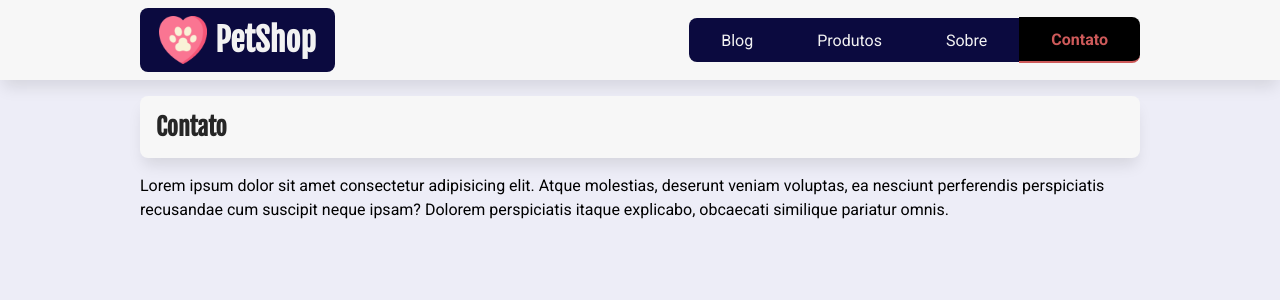
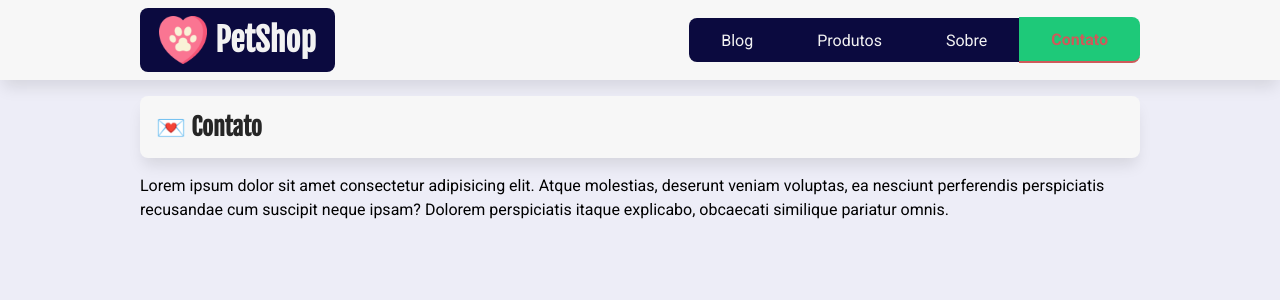
Before and after one commit to PauloHenrique00-tech/petshop, a Next.js app: page /contato in a window 1280 px wide. Shown: the top 300 px of the page. Built offline with nearby package versions, Linux system fonts and the light colour scheme.

Commit message:
Adiciona módulos de CSS às páginas

```diff
--- /dev/null
+++ b/src/app/contato/contato.module.css
@@ -0,0 +1,5 @@
+.conteudo {
+  h2::before {
+    content: "💌 ";
+  }
+}
--- a/src/app/contato/page.tsx
+++ b/src/app/contato/page.tsx
@@ -1,4 +1,5 @@
 // src/app/contatos/page.tsx
+import estilos from "./contato.module.css";
 import { Metadata } from "next";
 
 export const metadata: Metadata = {
@@ -8,7 +9,7 @@
 
 export default function Contato() {
   return (
-    <section>
+    <section className={estilos.conteudo}>
       <h2>Contato</h2>
       <p>
         Lorem ipsum dolor sit amet consectetur adipisicing elit. Atque
--- /dev/null
+++ b/src/app/not-found.module.css
@@ -0,0 +1,14 @@
+.conteudo {
+  h2::before {
+    content: "😱 ";
+  }
+
+  .imagem404 {
+    text-align: center;
+
+    img {
+      width: 100%;
+      max-width: 300px;
+    }
+  }
+}
--- a/src/app/not-found.tsx
+++ b/src/app/not-found.tsx
@@ -1,3 +1,4 @@
+import estilos from "./not-found.module.css";
 import { Metadata } from "next";
 
 // src/app/not-found.tsx
@@ -8,7 +9,7 @@
 
 export default function Pagina404() {
   return (
-    <section>
+    <section className={estilos.conteudo}>
       <h2>Ops! Página não encontrada!</h2>
     </section>
   );
--- /dev/null
+++ b/src/app/page.module.css
@@ -0,0 +1,5 @@
+.conteudo {
+  h2::before {
+    content: "📰 ";
+  }
+}
--- a/src/app/page.tsx
+++ b/src/app/page.tsx
@@ -1,6 +1,7 @@
+import estilos from "./page.module.css";
 export default function Home() {
   return (
-    <section>
+    <section className={estilos.conteudo}>
       <h2>Pet Notícias</h2>
       <p>Notícias atualizadas sobre o mundo pet</p>
     </section>
--- a/src/app/produtos/page.tsx
+++ b/src/app/produtos/page.tsx
@@ -1,4 +1,5 @@
 // src/app/produtos/page.tsx
+import estilos from "./produtos.module.css";
 import { Metadata } from "next";
 
 export const metadata: Metadata = {
@@ -8,7 +9,7 @@
 
 export default function Produtos() {
   return (
-    <section>
+    <section className={estilos.conteudo}>
       <h2>Produtos</h2>
       <p>
         Lorem ipsum dolor sit amet consectetur adipisicing elit. Atque
--- /dev/null
+++ b/src/app/produtos/produtos.module.css
@@ -0,0 +1,23 @@
+.conteudo {
+  h2::before {
+    content: "🎁 ";
+  }
+
+  article {
+    background-color: #f7f7f7;
+    padding: 1rem;
+    border-radius: var(--borda-arredondada);
+  }
+
+  @media screen and (min-width: 800px) {
+    .produtos {
+      display: flex;
+      justify-content: space-between;
+      flex-wrap: wrap;
+
+      article {
+        width: 30%;
+      }
+    }
+  }
+}
--- a/src/app/sobre/page.tsx
+++ b/src/app/sobre/page.tsx
@@ -1,4 +1,5 @@
 // src/app/sobre/page.tsx
+import estilos from "./sobre.module.css";
 import { Metadata } from "next";
 export const metadata: Metadata = {
   title: "Sobre | PetShop",
@@ -7,7 +8,7 @@
 
 export default function Sobre() {
   return (
-    <section>
+    <section className={estilos.conteudo}>
       <h2>Sobre</h2>
       <p>
         Lorem ipsum dolor sit amet consectetur adipisicing elit. Atque
--- /dev/null
+++ b/src/app/sobre/sobre.module.css
@@ -0,0 +1,5 @@
+.conteudo {
+  h2::before {
+    content: "💡 ";
+  }
+}
--- a/src/components/Menu.module.css
+++ b/src/components/Menu.module.css
@@ -33,7 +33,7 @@
   }
 
   a.ativo {
-    background-color: black;
+    background-color: rgb(30, 201, 121);
   }
 
   @media screen and (min-width: 700px) {
```
